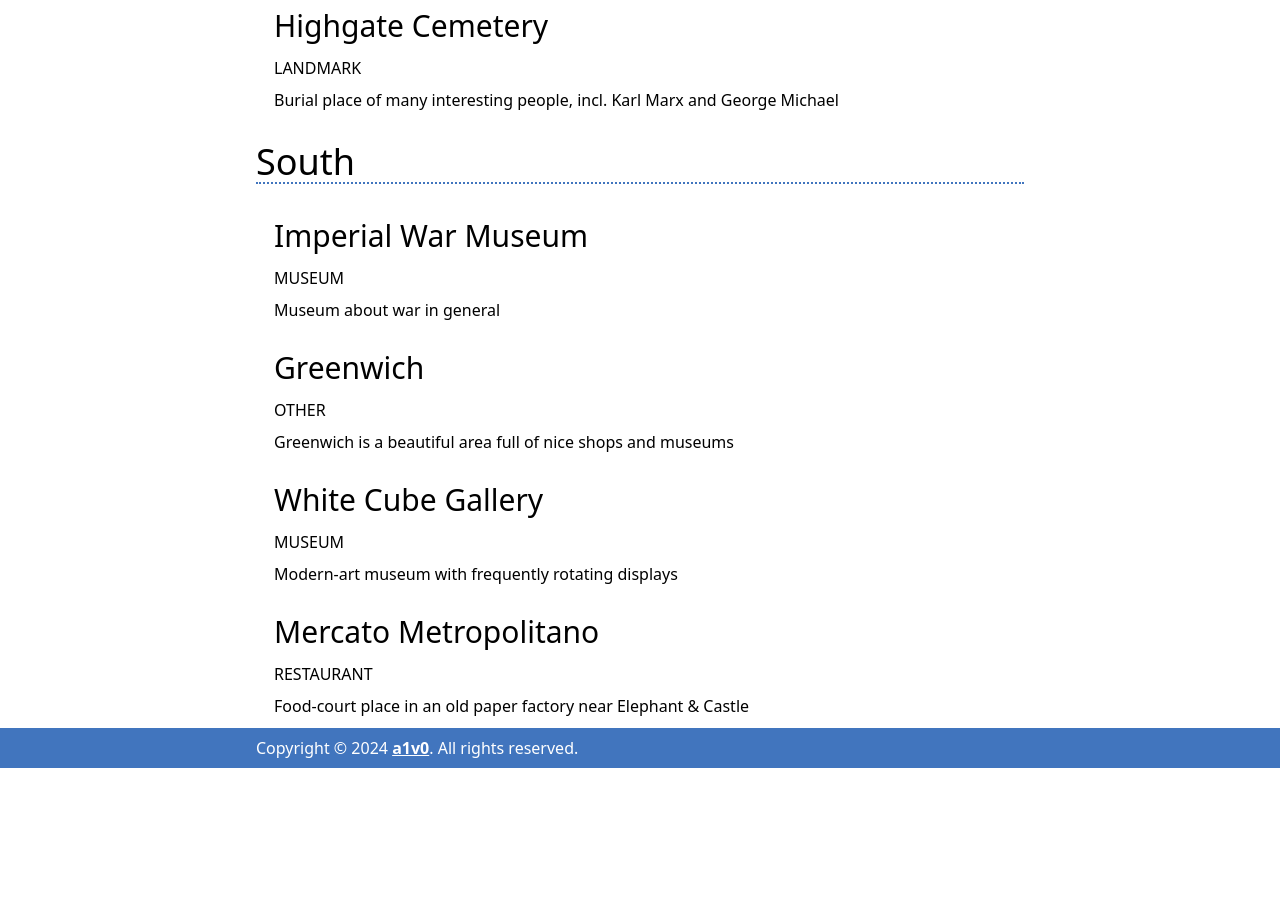
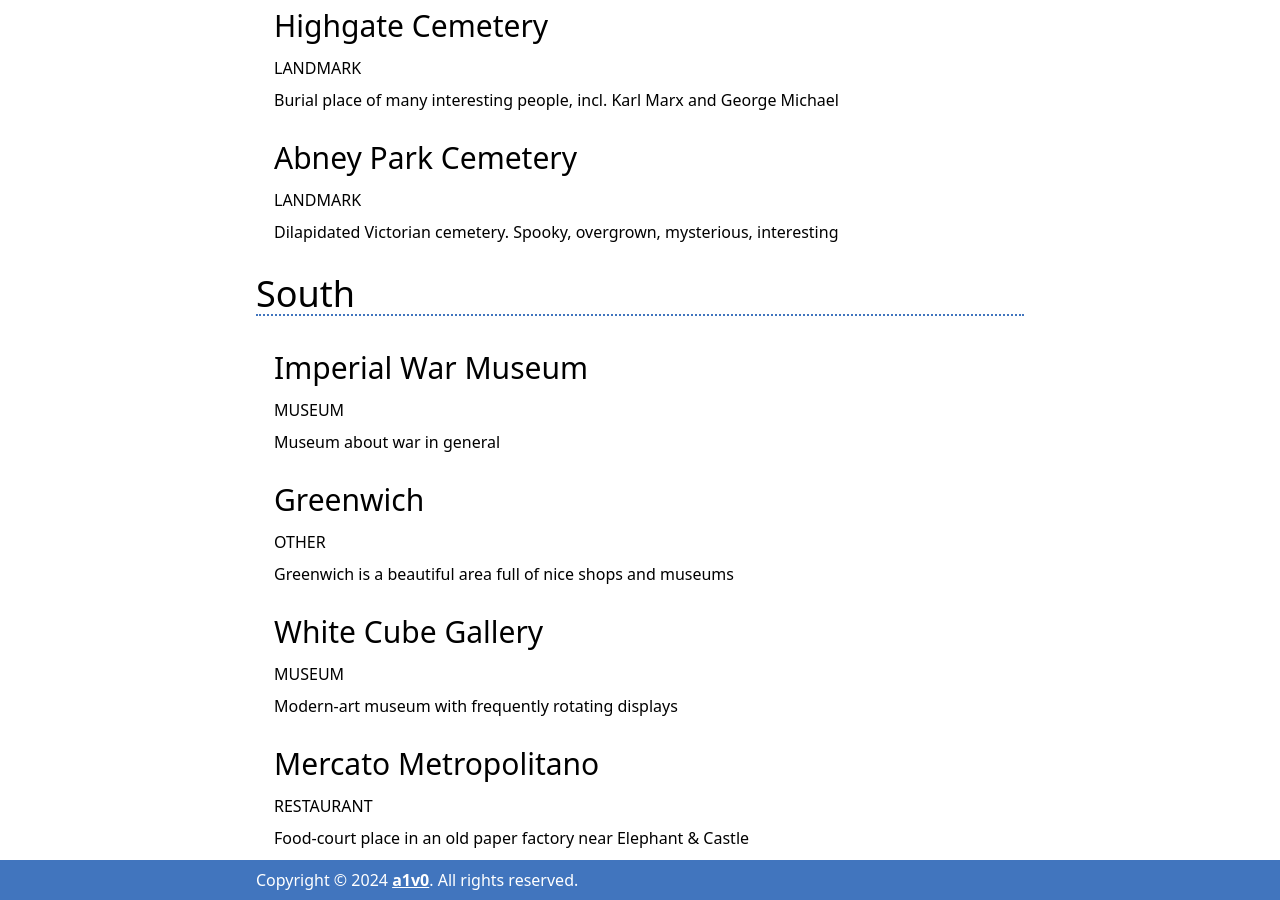
Before and after one commit to a1v0/london-liste, a Next.js app: page /areas in a window 1280 px wide. Shown: the part 4760-5660 px from the top of the page. Before the commit the page ends 5528 px from the top, so only its background shows below. Built offline with nearby package versions, Linux system fonts and the light colour scheme; a web font is replaced by a local one.

Commit message:
Add Abney Park Cemetery

```diff
--- a/app/places.js
+++ b/app/places.js
@@ -463,6 +463,17 @@ exports.places = [
         cost: "About £4",
         location: "North - Highgate", // "[region] - [area]" or "[region] - [Tube stop]". For examples, see above.
         website: "https://highgatecemetery.org/"
+    },{
+        slug: "abney-park-cemetery", // leave this blank
+        name: "Abney Park Cemetery",
+        keyFacts: [
+          "Dilapidated Victorian cemetery. Spooky, overgrown, mysterious, interesting", // at least one fact is mandatory
+          "", // add more or delete as necessary
+        ],
+        type: "landmark", // see list of approved types above. Let a1v0 know if you need to add another type.
+        cost: "free",
+        location: "North - Stoke Newington", // "[region] - [area]" or "[region] - [Tube stop]". For examples, see above.
+        website: "https://abneypark.org/"
     },
     // <<<<<<<<<<<<<<<<<<<<<<<<<<<<<<<<<<<<<<<<<<<<< DO NOT PASTE ANYTHING BELOW THIS LINE
 
@@ -494,8 +505,6 @@ exports.places = [
     // Postman's Park
 
     // LANDMARKS
-    // Highgate Cemetery
-    // Abney Park Cemetery
     // Alexandra Palace
     // Thames barriers
     // Lloyd's Building
```
